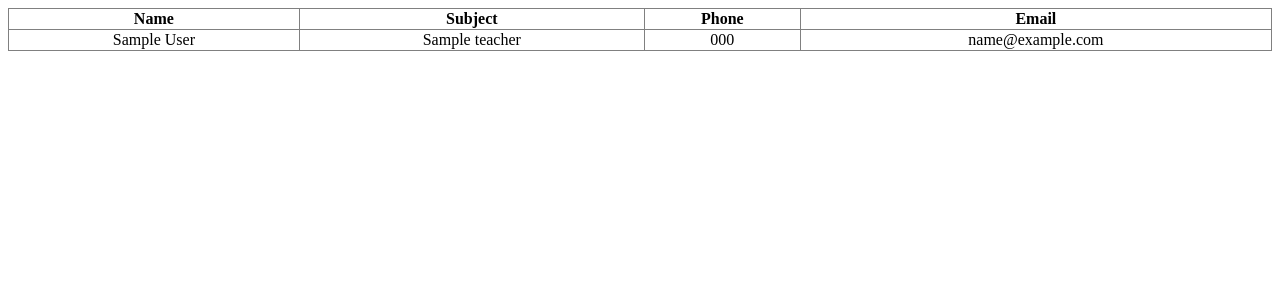
After one commit to okoko-sunday/PLP_PROJECT, a Django app: template school_management/templates/teacher/teacher.html in a window 1280 px wide. The commit adds this page. Shown: the top 300 px of the page. Run offline with Django 5.2, Linux system fonts and the light colour scheme; the template is opened without the code that fills it: most values are stand-ins (such as "Sample title", 1, 10 or a date in 2020).

Commit message:
added the teacher handler to view list of teachers

```diff
--- a/school_management/templates/base.html
+++ b/school_management/templates/base.html
@@ -24,7 +24,7 @@
                 <li><a href="{% url "student_filter" "SS3" %}">SS3</a></li>
             </ul>
             </li>
-            <li><a href="#">TEACHERS</a></li>
+            <li><a href=" {% url "teacher" %} ">TEACHERS</a></li>
             <li><a href="#">SCHOOL PORTAL</a></li>
             <li><a href="#">CLASSES</a></li>
             <li><a href="#">CONTACT</a></li>
--- /dev/null
+++ b/school_management/templates/teacher/teacher.html
@@ -0,0 +1,28 @@
+<!DOCTYPE html>
+<html lang="en">
+<head>
+    <meta charset="UTF-8">
+    <meta name="viewport" content="width=device-width, initial-scale=1.0">
+    <title>Document</title>
+</head>
+<body>
+<table border='1' style='border-collapse:collapse;' width='100%'>
+    <thead>
+        <th>Name</th>
+        <th>Subject</th>
+        <th>Phone</th>
+        <th>Email</th>
+    </thead>
+    <tbody align='center'>
+        {% for teacher in teachers %}
+        <tr>
+            <td>{{teacher.first_name}} {{teacher.last_name}}</td>
+            <td>{{teacher.subject}}</td>
+            <td>{{teacher.phone}}</td>
+            <td>{{teacher.email}}</td>
+        </tr>
+    </tbody>
+        {% endfor %}
+</table>
+</body>
+</html>
--- a/school_management/urls.py
+++ b/school_management/urls.py
@@ -5,5 +5,6 @@ urlpatterns = [
     path('', views.home, name='home' ),
     # path('student/<int:id>/', views.student, name='student')
     path('student/', views.student, name='student'),
-    path('student<str:class_name>/', views.student_filter, name='student_filter')
+    path('student<str:class_name>/', views.student_filter, name='student_filter'),
+    path('teacher/', views.teacher, name='teacher'),
 ]
--- a/school_management/views.py
+++ b/school_management/views.py
@@ -13,5 +13,9 @@ def student(request ):
     return render(request, 'student/profile.html', context)
 
 def student_filter(request, class_name):
-    students = models.Student.objects.filter(current_class__level = class_name)
+    students = models.Student.objects.filter(current_class__level = class_name).prefetch_related('subject')
     return render(request, 'student/class_filter.html', {'students':students, 'class_name':class_name})
+
+def teacher(request):
+    teachers = models.Teacher.objects.all()
+    return render(request, 'teacher/teacher.html', {'teachers':teachers})
```
Also changed, not shown: school_management/templates/student/class_filter.html (+8 -1 lines), db.sqlite3, school_management/templates/teacher/dashboard.html (deleted).
